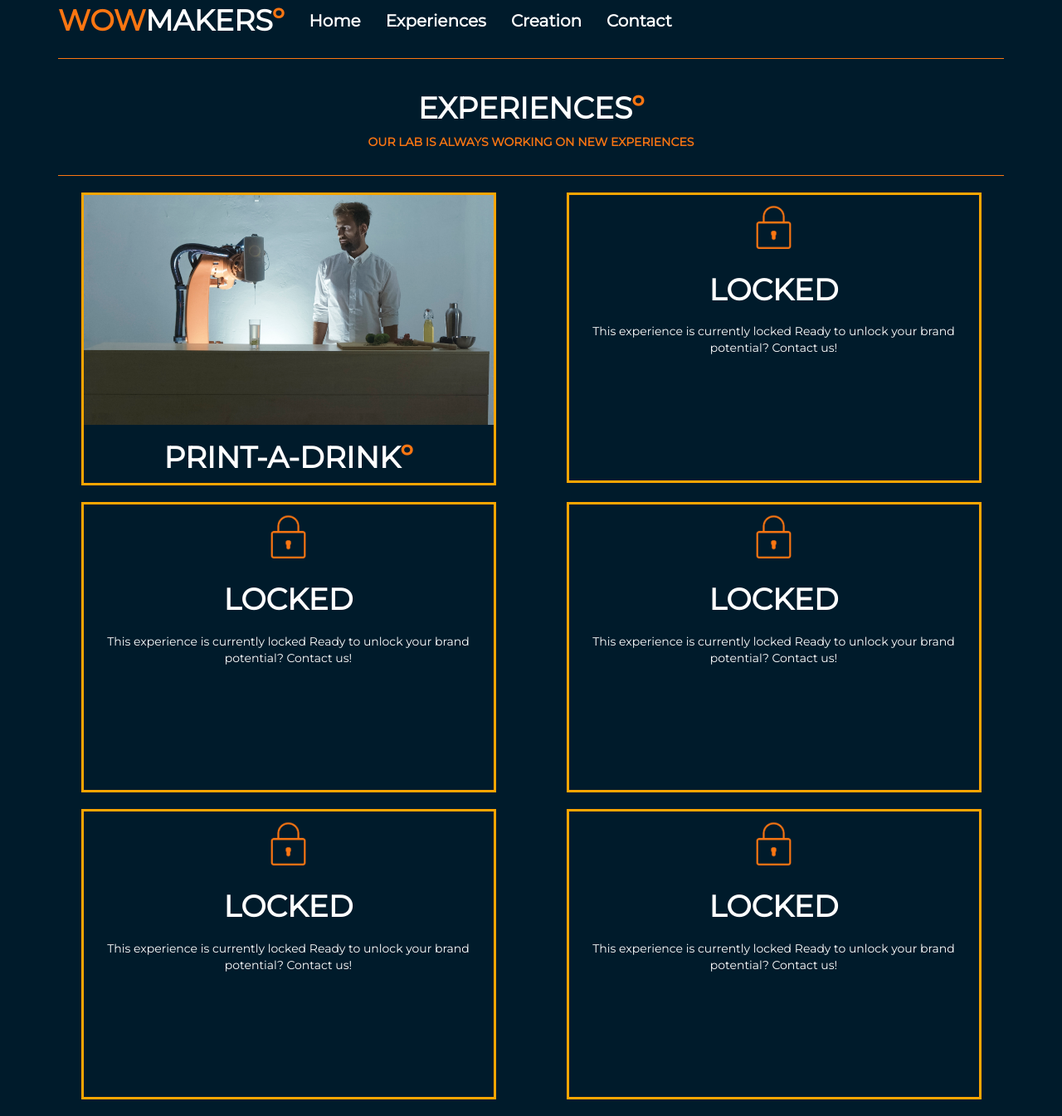
After one commit to IvoJongmans/WowMakers, a PHP site: page /experiences.html in a window 1280 px wide. The commit adds this page. Shown: the whole page at 83% size. Run offline with PHP 8.4, Linux system fonts and the light colour scheme.

Commit message:
added experiences page

```diff
--- a/custom.css
+++ b/custom.css
@@ -45,11 +45,31 @@ body {
     width: 100%;
 }
 
+.box {
+    max-width: 500px;
+    min-height: 350px;
+    border: 3px solid orange;
+    display:block;
+    margin-left: auto;
+    margin-right: auto;
+    margin-bottom: 20px;
+}
+.box .unlocked {
+    max-height: 100%;
+    max-width: 100%;
+}
+.box .locked {
+    max-height: 75px;
+    display:block;
+    margin:auto;
+    padding:10px;
+}
+
 @media only screen and (max-width:991px) {
     .para-1 {
         border-right: 0px;
         padding-bottom: 15px;
-        border-bottom: 1px solid orange;
+        border-bottom: 1px solid #FB7612;
     }
 }
 
--- /dev/null
+++ b/experiences.html
@@ -0,0 +1,126 @@
+<!DOCTYPE html>
+<html lang="en">
+<head>
+  <title>Contact</title>
+  <meta charset="utf-8">
+  <meta name="viewport" content="width=device-width, initial-scale=1">
+  <link rel="stylesheet" href="https://maxcdn.bootstrapcdn.com/bootstrap/3.4.0/css/bootstrap.min.css">
+  <link rel="stylesheet" href="navbar.css">
+  <link rel="stylesheet" href="custom.css">
+  <link href="https://fonts.googleapis.com/css?family=Montserrat" rel="stylesheet">
+  <script src="https://ajax.googleapis.com/ajax/libs/jquery/3.3.1/jquery.min.js"></script>
+  <script src="https://maxcdn.bootstrapcdn.com/bootstrap/3.4.0/js/bootstrap.min.js"></script>
+</head>
+
+<body>
+
+  <nav class="navbar navbar-default navbar-fixed-top">
+    <div class="container">
+      <div class="navbar-header">
+        <button type="button" class="navbar-toggle" data-toggle="collapse" data-target="#myNavbar">
+          <span class="icon-bar"></span>
+          <span class="icon-bar"></span>
+          <span class="icon-bar"></span>
+        </button>
+        <a class="navbar-brand logo-font-size" href="index.html"><span class="celsius">WOW</span>MAKERS<span class="celsius">º</span></a>
+        <!-- innovate | activate | differentiate -->
+
+      </div>
+      <div class="collapse navbar-collapse" id="myNavbar">
+        <ul class="nav navbar-nav ul-nav">
+          <li class=><a href="index.html">Home</a></li>
+          <li><a href="experiences.html">Experiences</a></li>
+          <li><a href="#">Creation</a></li>
+          <li><a href="contact.html">Contact</a></li>
+        </ul>
+
+      </div>
+    </div>
+  </nav>
+
+  <div class="push"></div>
+
+  <div class="container">
+    <hr>
+  </div>
+
+  <div class="container">
+        <h1 class="text-center" style="font-weight: bolder">EXPERIENCES<span class="celsius">º</span></h1>
+        <p style="font-weight:bold; color: #FB7612" class="text-center">OUR LAB IS ALWAYS WORKING ON NEW EXPERIENCES</p>
+  </div>
+
+  <div class="container">
+        <hr>
+      </div>
+
+
+  <div class="container">
+        <div class="row">
+            <div class="col-sm-6">
+        <div class="box">
+        <img class="img-fluid unlocked" src="pad.jpg">
+        <h1 class="text-center" style="font-weight: bolder">PRINT-A-DRINK<span class="celsius">º</span></h1>
+        </div>
+        </div>
+        <div class="col-sm-6">
+        <div class="box">
+        <img class="img-fluid locked" src="lock.png">
+        <h1 class="text-center" style="font-weight: bolder">LOCKED</h1>
+        <p class="text-center" style="padding:10px;">
+        This experience is currently locked
+        Ready to unlock your brand potential?
+        Contact us!
+        </p>
+        </div>
+        </div>
+    </div>
+      <div class="row">
+          <div class="col-sm-6">
+      <div class="box">
+      <img class="img-fluid locked" src="lock.png">
+      <h1 class="text-center" style="font-weight: bolder">LOCKED</h1>
+      <p class="text-center" style="padding:10px;">
+      This experience is currently locked
+      Ready to unlock your brand potential?
+      Contact us!
+      </p>
+      </div>
+      </div>
+      <div class="col-sm-6">
+      <div class="box">
+      <img class="img-fluid locked" src="lock.png">
+      <h1 class="text-center" style="font-weight: bolder">LOCKED</h1>
+      <p class="text-center" style="padding:10px;">
+      This experience is currently locked
+      Ready to unlock your brand potential?
+      Contact us!
+      </p>
+      </div>
+      </div>
+    </div>
+      <div class="row"><div class="col-sm-6">
+      <div class="box">
+      <img class="img-fluid locked" src="lock.png">
+      <h1 class="text-center" style="font-weight: bolder">LOCKED</h1>
+      <p class="text-center" style="padding:10px;">
+      This experience is currently locked
+      Ready to unlock your brand potential?
+      Contact us!
+      </p>
+      </div>
+      </div>
+      <div class="col-sm-6">
+      <div class="box">
+      <img class="img-fluid locked" src="lock.png">
+      <h1 class="text-center" style="font-weight: bolder">LOCKED</h1>
+      <p class="text-center" style="padding:10px;">
+      This experience is currently locked
+      Ready to unlock your brand potential?
+      Contact us!
+      </p>
+      </div></div>
+      </div>
+
+
+
+  </div>
--- a/navbar.css
+++ b/navbar.css
@@ -91,3 +91,18 @@ ul li ul {
           color: white;
     }
 }
+
+@media (min-width: 768px) and (max-width: 991px) {
+    .navbar-collapse.collapse {
+        display: none !important;
+    }
+    .navbar-collapse.collapse.in {
+        display: block !important;
+    }
+    .navbar-header .collapse, .navbar-toggle {
+        display:block !important;
+    }
+    .navbar-header {
+        float:none;
+    }
+}
```
Also changed, not shown: contact.html (+1 -9 lines), index.html (+1 -9 lines), printadrink.html (+1 -9 lines), lock.png (added), pad.jpg (added).
